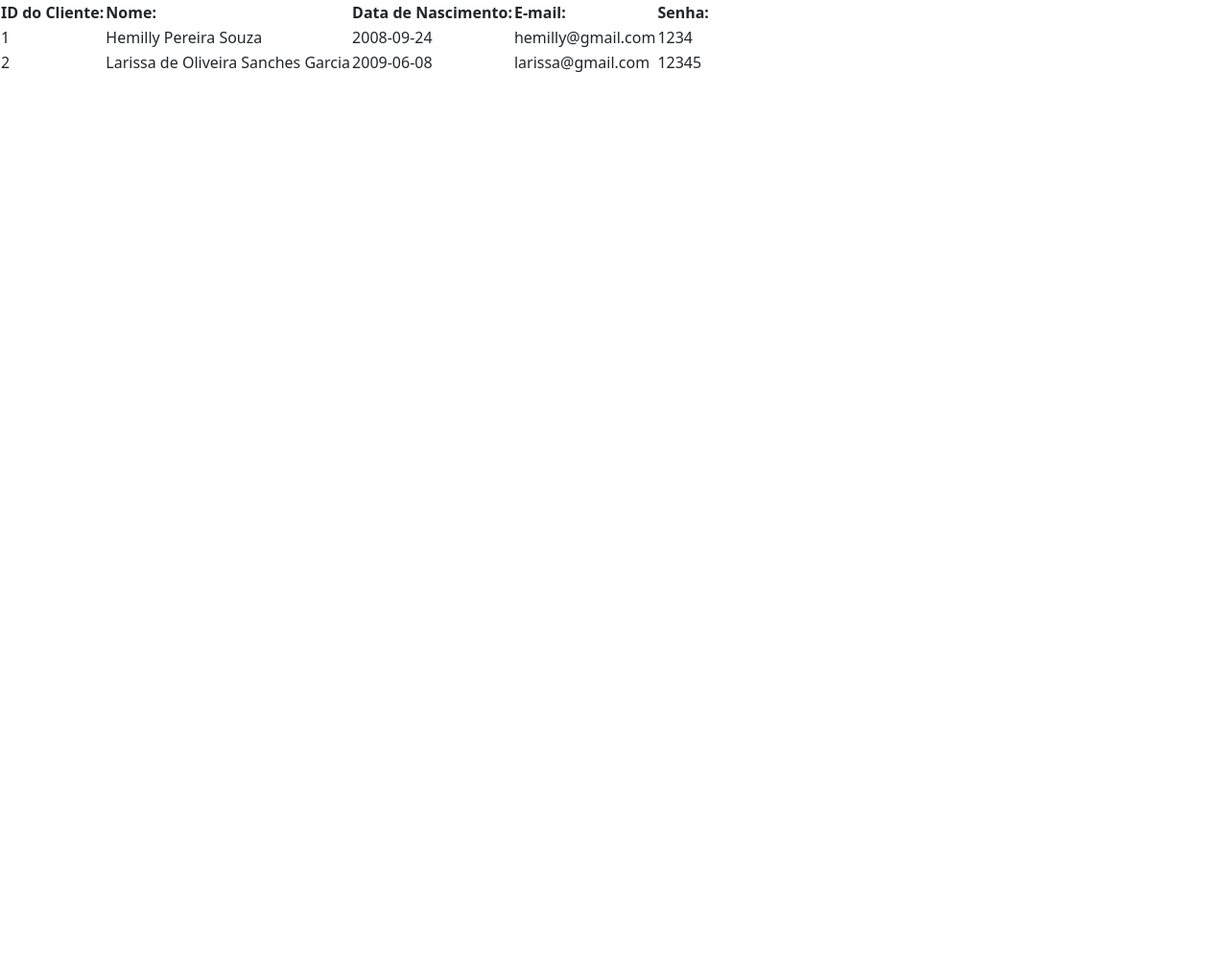
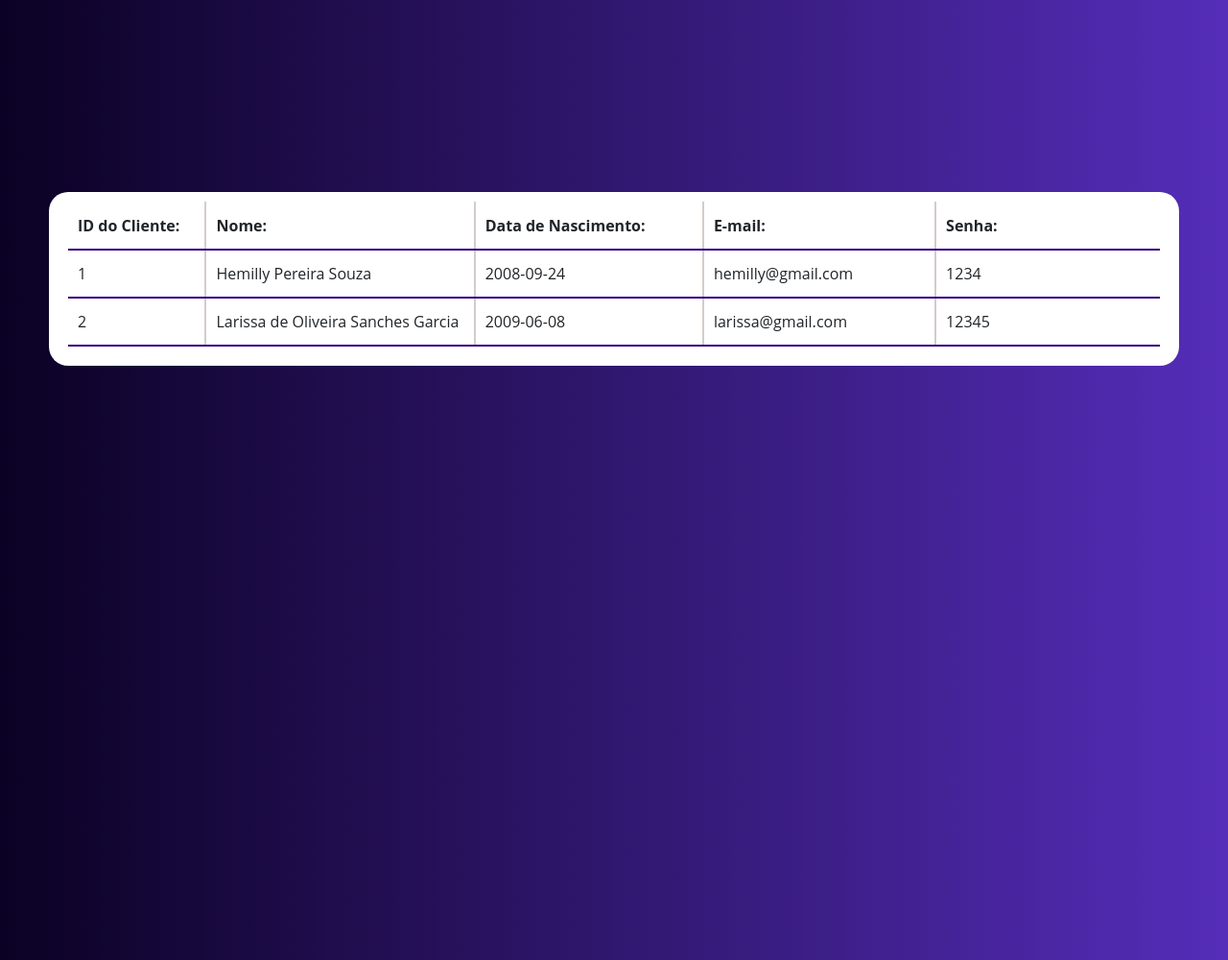
Before and after one commit to sollarye/ProjetoLojaVirtual, a PHP site: page /visualizar_dados.php in a window 1280 px wide. Shown: the whole page at 96% size. Before the commit the page ends 75 px from the top, so only its background shows below. Run offline with PHP 8.4, Linux system fonts and the light colour scheme; data comes from the database, SQL or seed files in the repository.

Commit message:
Estilização Tabela de Dados

```diff
--- a/views/visualizar_dados.php
+++ b/views/visualizar_dados.php
@@ -18,31 +18,115 @@ $consulta_dados = mysqli_query($conexao, $query);
     <meta name="viewport" content="width=device-width, initial-scale=1.0">
     <title>Dados Cadastrados</title>
     <link href="https://cdn.jsdelivr.net/npm/bootstrap@5.3.3/dist/css/bootstrap.min.css" rel="stylesheet" integrity="sha384-QWTKZyjpPEjISv5WaRU9OFeRpok6YctnYmDr5pNlyT2bRjXh0JMhjY6hW+ALEwIH" crossorigin="anonymous">
+
+    <style>
+
+        body {
+            font-family: 'Open Sans', sans-serif;
+            background:linear-gradient(to left,rgb(85, 45, 185), #0b0124);
+            margin: 0;
+            padding: 0;
+            margin-top: 200px;
+            display:flex;
+            align-items:center;
+            flex-direction:column;
+            height:100vh
+        }
+
+        #container{
+
+            display:flex;
+            align-items:center;
+            justify-content:center;
+
+        }
+
+        .tabela{
+            width:95%;
+            background:#ffff;
+            background:#ffff;
+            border-radius:20px;
+            padding-left:20px;
+            padding-right:20px;
+            padding-bottom:20px;
+            padding-top:10px;
+        }
+
+
+        thead{
+            height:4px;
+        }
+
+        th,td{
+            padding-left:10px;
+            padding-right:5px;
+            border-bottom:2px solid rgba(50,0,131,1);
+            height:50px;
+            width:150px;
+            margin-left:20px;
+             border-right:2px solid rgba(184, 172, 169, 0.61);
+        }
+
+        th{
+            width:250px
+        }
+
+        h2{
+            margin-top:100px;
+            width:50%
+        }
+
+
+        #nomeTd tr td{
+            width:300px;
+        }
+
+        #nome{
+            width:300px;
+        }
+
+        #idCliente{
+            width:100px
+        }
+
+        .senha{
+            border-right:#ffff
+        }
+
+    </style>
+
 </head>
 <body>
+    <div id="container">
+        <div class="tabela">
             <table>
                 <thead>
                     <tr>
-                <th> ID do Cliente:</th>
-                <th> Nome:</th>
+                        <th id="idCliente"> ID do Cliente:</th>
+                        <th id="nome"> Nome:</th>
                         <th> Data de Nascimento:</th>
                         <th> E-mail:</th>
-                <th> Senha:</th>
+                        <th class="senha"> Senha:</th>
                     </tr>
                 </thead>
-</body>
 
+                <tbody>
                     <?php
 
                 while($linha = mysqli_fetch_array($consulta_dados)){
                     echo'<tr>';
-            echo'<td>'.$linha['id_cliente'].'</td>';
-            echo'<td>'.$linha['nome_cliente'].'</td>';
+                        echo'<td id="ClienteID">'.$linha['id_cliente'].'</td>';
+                        echo'<td id="nomeTD">'.$linha['nome_cliente'].'</td>';
                         echo'<td>'.$linha['data_nasc'].'</td>';
                         echo'<td>'.$linha['email_cliente'].'</td>';
-            echo'<td>'.$linha['senha_cliente'].'</td>';
+                        echo'<td class="senha">'.$linha['senha_cliente'].'</td>';
                     echo'</tr>';
                 }
                     ?>
+                </tbody>
+         </div>
+    </div>
+
+
 </body>
 </html>
```
Lines whose indentation alone changed are shown as unchanged.
